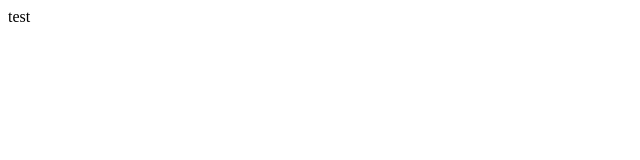
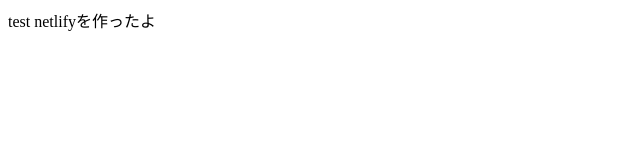
Before and after one commit to ansark88/xlsx2ssv, a plain HTML site: page index.html in a window 1280 px wide. Shown: the whole page, without its empty margins (0-640 px from the left). Drawn offline with Linux system fonts and the light colour scheme.

Commit message:
netlify test2

```diff
--- a/index.html
+++ b/index.html
@@ -2,5 +2,5 @@
     <head>
         <title>test</title>
     </head>
-    <body>test</body>
+    <body>test netlifyを作ったよ</body>
 </html>
```
